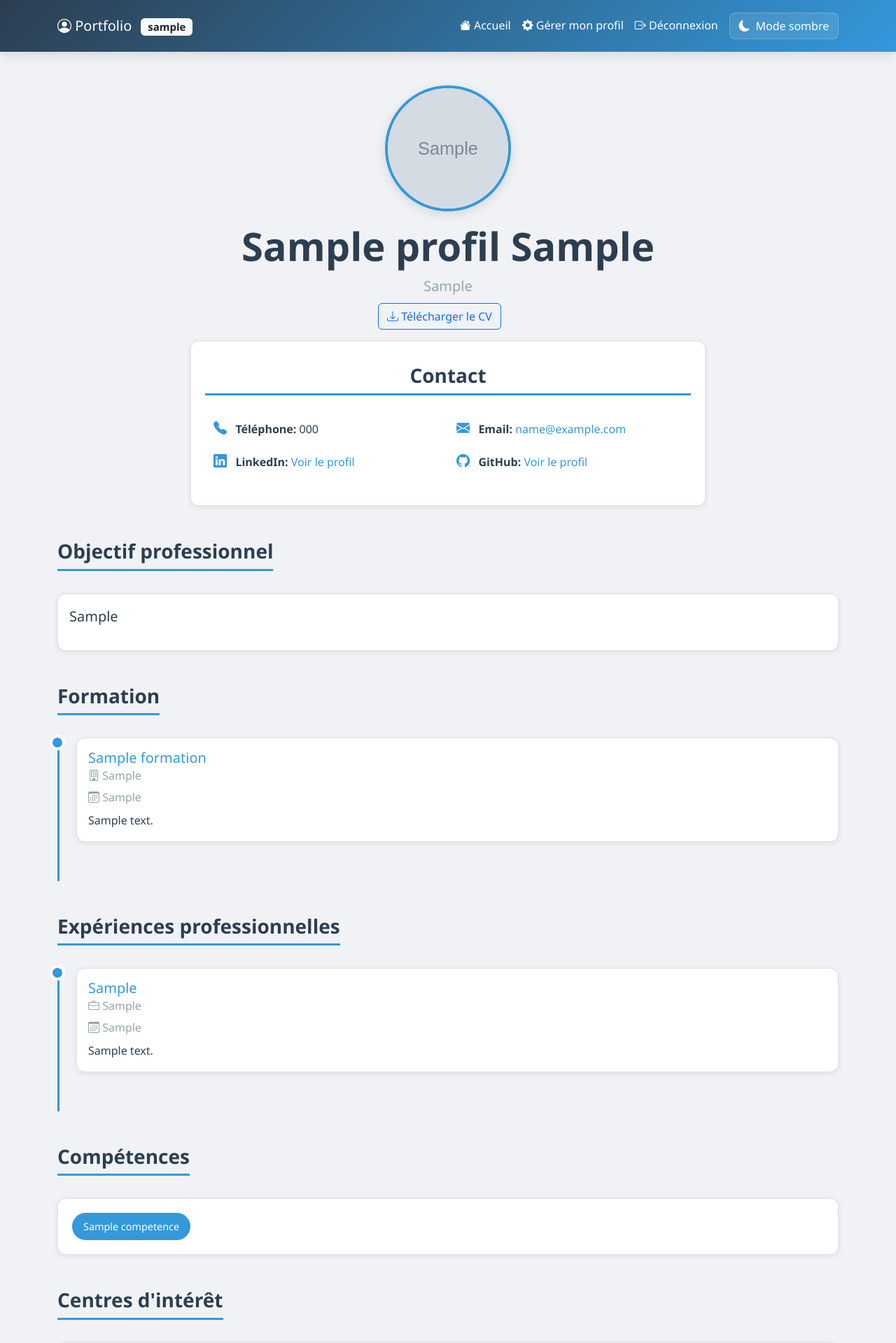
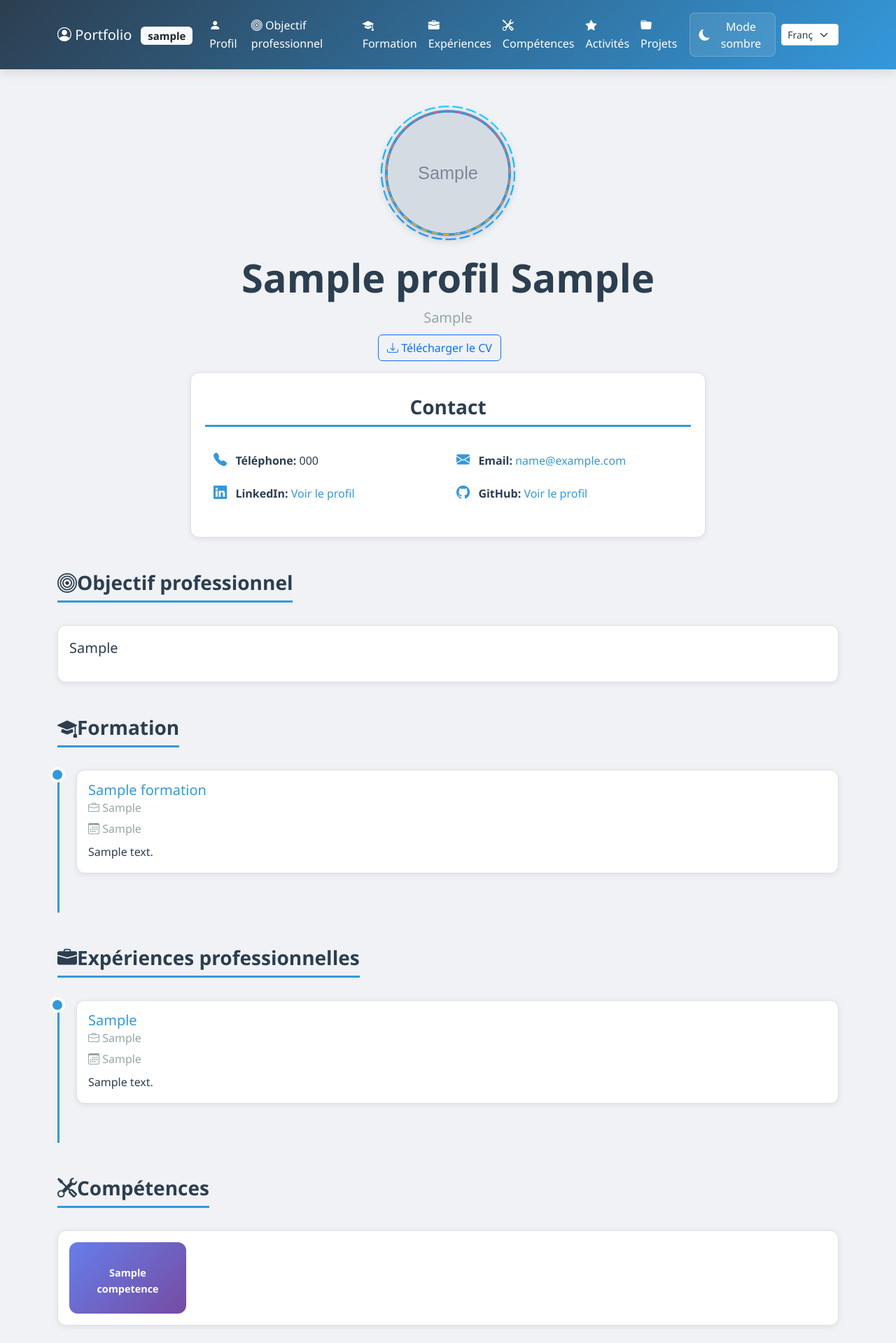
Before and after one commit to AMASTAZI/portfolio_project, a Django app: page / in a window 1280 px wide. Shown: the top 1919 px of the page at 70% size. Run offline with Django 5.2, Linux system fonts and the light colour scheme; a user stored in the database is signed in; tables that the repository leaves empty hold one stand-in row (values such as "Sample post"); grey boxes marked "Sample" are stand-in pictures.

Commit message:
add encre

```diff
--- a/portfolio/templates/portfolio/accueil.html
+++ b/portfolio/templates/portfolio/accueil.html
@@ -6,16 +6,92 @@
 {% block content %}
 {% if profil %}
     <!-- En-tête du profil -->
-    <div class="text-center mb-3">
+    <div id="profil" class="text-center mb-3">
+        <div class="profile-photo-wrapper mb-3">
+    <svg class="profile-photo-ring" viewBox="0 0 200 200">
+        <!-- Cercle extérieur -->
+        <circle cx="100" cy="100" r="95" fill="none" stroke="url(#gradient1)" stroke-width="2" stroke-dasharray="15 5" class="rotating-circle-1"/>
+        <!-- Cercle intérieur -->
+        <circle cx="100" cy="100" r="88" fill="none" stroke="url(#gradient2)" stroke-width="2" stroke-dasharray="8 8" class="rotating-circle-2"/>
+        <defs>
+            <linearGradient id="gradient1" x1="0%" y1="0%" x2="100%" y2="100%">
+                <stop offset="0%" style="stop-color:#007bff;stop-opacity:1" />
+                <stop offset="100%" style="stop-color:#00d4ff;stop-opacity:1" />
+            </linearGradient>
+            <linearGradient id="gradient2" x1="100%" y1="0%" x2="0%" y2="100%">
+                <stop offset="0%" style="stop-color:#e83e8c;stop-opacity:1" />
+                <stop offset="100%" style="stop-color:#ffc107;stop-opacity:1" />
+            </linearGradient>
+        </defs>
+    </svg>
     {% if profil.photo %}
-            <img src="{{ profil.photo.url }}" alt="{{ profil.prenom }} {{ profil.nom }}" class="profile-photo mb-3">
+        <img src="{{ profil.photo.url }}" alt="{{ profil.prenom }} {{ profil.nom }}" class="profile-photo">
     {% else %}
-            <div class="profile-photo mb-3 d-inline-flex align-items-center justify-content-center bg-secondary text-white" style="font-size: 4rem;">
+        <div class="profile-photo d-inline-flex align-items-center justify-content-center bg-secondary text-white" style="font-size: 4rem;">
             <i class="bi bi-person-circle"></i>
         </div>
     {% endif %}
+</div>
+
+<style>
+    .profile-photo-wrapper {
+        position: relative;
+        display: inline-block;
+        width: 200px;
+        height: 200px;
+    }
+
+    .profile-photo-ring {
+        position: absolute;
+        top: 0;
+        left: 0;
+        width: 100%;
+        height: 100%;
+        pointer-events: none;
+        z-index: 2;
+    }
+
+    .rotating-circle-1 {
+        animation: rotate 10s linear infinite;
+        transform-origin: center;
+    }
+
+    .rotating-circle-2 {
+        animation: rotate-reverse 6s linear infinite;
+        transform-origin: center;
+    }
+
+    @keyframes rotate {
+        from {
+            transform: rotate(0deg);
+        }
+        to {
+            transform: rotate(360deg);
+        }
+    }
+
+    @keyframes rotate-reverse {
+        from {
+            transform: rotate(360deg);
+        }
+        to {
+            transform: rotate(0deg);
+        }
+    }
+
+    .profile-photo {
+        position: relative;
+        width: 180px;
+        height: 180px;
+        border-radius: 50%;
+        object-fit: cover;
+        margin: 10px;
+        z-index: 1;
+        box-shadow: 0 4px 15px rgba(0, 0, 0, 0.2);
+    }
+</style>
         <h1 class="display-4 fw-bold"> {{ profil.nom }} {{ profil.prenom }}</h1>
-        <p class="lead text-muted mb-2">{{ profil.pays }}</p>
+        <p class="lead text-muted mb-2" id="pays-display">{{ profil.pays }}</p>
 
 
         <div class="w-100 mt-2">
@@ -72,8 +148,8 @@
 
     <!-- Objectif -->
     {% if profil.objectif %}
-    <div class="mb-5">
-        <h2 class="section-title">Objectif professionnel</h2>
+    <div id="objectif" class="mb-5">
+        <h2  class="section-title"><i class="bi bi-bullseye"></i><span></span>Objectif professionnel</h2>
         <div class="card">
             <div class="card-body">
                 <p class="lead">{{ profil.objectif }}</p>
@@ -84,15 +160,15 @@
 
     <!-- Formations -->
     {% if profil.formations.all %}
-    <div class="mb-5">
-        <h2 class="section-title">Formation</h2>
+    <div id="formation" class="mb-5">
+        <h2 id="Formation" class="section-title"><i class="bi bi-mortarboard-fill"></i>Formation</h2>
         {% for formation in profil.formations.all %}
             <div class="timeline-item">
                 <div class="card">
                     <div class="card-body">
                         <h5 class="card-title text-primary">{{ formation.titre }}</h5>
                         <h6 class="card-subtitle mb-2 text-muted">
-                            <i class="bi bi-building"></i> {{ formation.etablissement }}
+                            <i class="bi bi-briefcase"></i> {{ formation.etablissement }}
                         </h6>
                         <p class="text-muted mb-2">
                             <i class="bi bi-calendar3"></i> {{ formation.periode }}
@@ -109,8 +185,8 @@
 
     <!-- Expériences -->
     {% if profil.experiences.all %}
-    <div class="mb-5">
-        <h2 class="section-title">Expériences professionnelles</h2>
+    <div id="experiences" class="mb-5">
+        <h2 class="section-title"><i class="bi bi-briefcase-fill"></i>Expériences professionnelles</h2>
         {% for experience in profil.experiences.all %}
             <div class="timeline-item">
                 <div class="card">
@@ -131,23 +207,67 @@
     {% endif %}
 
     <!-- Compétences -->
+   {% load competence_tags %}
+
         {% if profil.competences.all %}
-    <div class="mb-5">
-        <h2 class="section-title">Compétences</h2>
+            <div id="competences" class="mb-5">
+                <h2 class="section-title"><i class="bi bi-tools"></i>Compétences</h2>
                 <div class="card">
                     <div class="card-body">
+                        <div class="competences-grid">
                             {% for competence in profil.competences.all %}
-                    <span class="badge-custom">{{ competence.nom }}</span>
+                                <div class="competence-item">
+                                    <i class="{{ competence.nom|get_tech_icon }}"></i>
+                                    <span>{{ competence.nom }}</span>
+                                </div>
                             {% endfor %}
+                        </div>
                     </div>
                 </div>
             </div>
         {% endif %}
 
+        <style>
+            .competences-grid {
+                display: grid;
+                grid-template-columns: repeat(auto-fill, minmax(150px, 1fr));
+                gap: 1rem;
+            }
+
+            .competence-item {
+                display: flex;
+                flex-direction: column;
+                align-items: center;
+                justify-content: center;
+                padding: 1.5rem 1rem;
+                background: linear-gradient(135deg, #667eea 0%, #764ba2 100%);
+                border-radius: 12px;
+                color: white;
+                transition: transform 0.3s ease, box-shadow 0.3s ease;
+                cursor: default;
+            }
+
+            .competence-item:hover {
+                transform: translateY(-5px) scale(1.05);
+                box-shadow: 0 8px 20px rgba(102, 126, 234, 0.4);
+            }
+
+            .competence-item i {
+                font-size: 3rem;
+                margin-bottom: 0.5rem;
+            }
+
+            .competence-item span {
+                font-weight: 600;
+                font-size: 0.9rem;
+                text-align: center;
+            }
+        </style>
+
     <!-- Activités -->
     {% if profil.activites.all %}
-    <div class="mb-5">
-        <h2 class="section-title">Centres d'intérêt</h2>
+    <div id="activites" class="mb-5">
+        <h2 class="section-title"><i class="bi bi-star-fill"></i>Centres d'intérêt</h2>
         <div class="card">
             <div class="card-body">
                 <ul class="list-unstyled">
@@ -166,8 +286,8 @@
 
     <!-- Projets -->
     {% if profil.projets.all %}
-    <div class="mb-5">
-        <h2 class="section-title">Projets</h2>
+    <div id="projets" class="mb-5">
+        <h2 class="section-title"><i class="bi bi-folder-fill"></i>Projets</h2>
 
         <style>
             .project-card {
@@ -443,4 +563,6 @@
         </div>
     </div>
 {% endif %}
+
+
 {% endblock %}
--- a/portfolio/templates/portfolio/base.html
+++ b/portfolio/templates/portfolio/base.html
@@ -24,9 +24,9 @@
     <link href="https://cdn.jsdelivr.net/npm/bootstrap@5.3.0/dist/css/bootstrap.min.css" rel="stylesheet">
     <link rel="stylesheet" href="https://cdn.jsdelivr.net/npm/bootstrap-icons@1.10.0/font/bootstrap-icons.css">
     <link rel="stylesheet" href="{% static 'css/styles.css' %}">
-    <style>
+    <!-- Dans votre base.html -->
+    <link rel="stylesheet" href="https://cdn.jsdelivr.net/gh/devicons/devicon@latest/devicon.min.css">
 
-    </style>
 
     {% block extra_css %}{% endblock %}
 </head>
@@ -46,28 +46,41 @@
             <div class="collapse navbar-collapse" id="navbarNav">
                 <ul class="navbar-nav ms-auto align-items-center">
                     <li class="nav-item">
-                        <a class="nav-link" href="{% url 'portfolio:accueil' %}">
-                            <i class="bi bi-house-fill"></i> Accueil
-                        </a>
-                    </li>
-                    {% if user.is_authenticated %}
-                        <li class="nav-item">
-                            <a class="nav-link" href="{% url 'portfolio:modifier_profil' %}">
-                                <i class="bi bi-gear-fill"></i> Gérer mon profil
+                        <a class="nav-link" href="{% url 'portfolio:accueil' %}#profil">
+                            <i class="bi bi-person-fill"></i> Profil
                         </a>
                     </li>
                     <li class="nav-item">
-                            <a class="nav-link" href="{% url 'portfolio:deconnexion' %}">
-                                <i class="bi bi-box-arrow-right"></i> Déconnexion
+                        <a class="nav-link" href="{% url 'portfolio:accueil' %}#objectif">
+                            <i class="bi bi-bullseye"></i> Objectif professionnel
                         </a>
                     </li>
-                    {% else %}
                     <li class="nav-item">
-                            <a class="nav-link" href="{% url 'portfolio:connexion' %}">
-                                <i class="bi bi-lock-fill"></i> Connexion
+                        <a class="nav-link" href="{% url 'portfolio:accueil' %}#formation">
+                            <i class="bi bi-mortarboard-fill"></i> Formation
                         </a>
                     </li>
-                    {% endif %}
+                    <li class="nav-item">
+                        <a class="nav-link" href="{% url 'portfolio:accueil' %}#experiences">
+                            <i class="bi bi-briefcase-fill"></i> Expériences
+                        </a>
+                    </li>
+                    <li class="nav-item">
+                        <a class="nav-link" href="{% url 'portfolio:accueil' %}#competences">
+                            <i class="bi bi-tools"></i> Compétences
+                        </a>
+                    </li>
+                    <li class="nav-item">
+                        <a class="nav-link" href="{% url 'portfolio:accueil' %}#activites">
+                            <i class="bi bi-star-fill"></i> Activités
+                        </a>
+                    </li>
+                    <li class="nav-item">
+                        <a class="nav-link" href="{% url 'portfolio:accueil' %}#projets">
+                            <i class="bi bi-folder-fill"></i> Projets
+                        </a>
+                    </li>
+
 
                     <!-- Bouton de basculement de thème -->
                     <li class="nav-item ms-2">
@@ -77,6 +90,14 @@
                         </button>
                     </li>
                 </ul>
+                <form action="{% url 'set_language' %}" method="post" class="d-inline ms-2">
+                    {% csrf_token %}
+                    <input name="next" type="hidden" value="{{ request.get_full_path }}">
+                    <select name="language" onchange="this.form.submit()" class="form-select form-select-sm" aria-label="Choisir la langue">
+                        <option value="fr"{% if LANGUAGE_CODE == 'fr' %} selected{% endif %} data-flag="🇫🇷">Français</option>
+                        <option value="en"{% if LANGUAGE_CODE == 'en' %} selected{% endif %} data-flag="🇬🇧">English</option>
+                    </select>
+                </form>
             </div>
         </div>
     </nav>
```
Also changed, not shown: portfolio/templategs/competence_tags.py (added, +85 -0 lines), portfolio/templates/portfolio/competence_form.html (+8 -3 lines), portfolio/templategs/__init__.py (added). Lines whose indentation alone changed are shown as unchanged.
